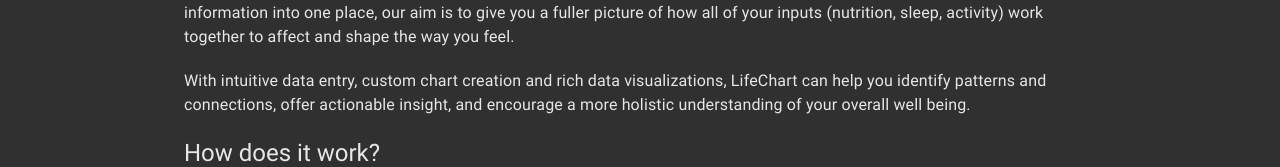
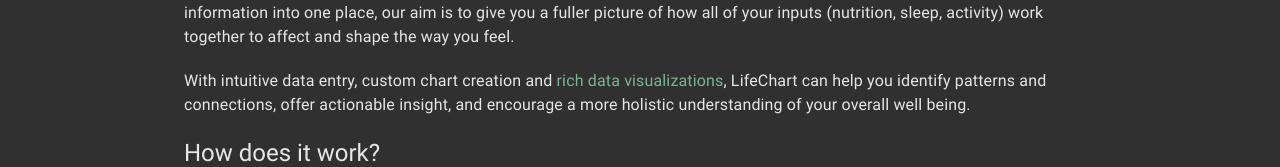
Before and after one commit to jeffmoger/lifechart-client, a React (Create React App) app: page / in a window 1280 px wide. Shown: the part 275-442 px from the top of the page. Built offline with nearby package versions, Linux system fonts and the light colour scheme.

Commit message:
text changes

```diff
--- a/src/components/Intro.js
+++ b/src/components/Intro.js
@@ -75,10 +75,13 @@ export default function Intro(props) {
           you feel.
         </Typography>
         <Typography variant="body1" className={classes.p}>
-          With intuitive data entry, custom chart creation and rich data
-          visualizations, LifeChart can help you identify patterns and
-          connections, offer actionable insight, and encourage a more holistic
-          understanding of your overall well being.
+          With intuitive data entry, custom chart creation and{' '}
+          <Link to="/demo" className={classes.link}>
+            rich data visualizations
+          </Link>
+          , LifeChart can help you identify patterns and connections, offer
+          actionable insight, and encourage a more holistic understanding of
+          your overall well being.
         </Typography>
         <Typography variant="h5" component="h2" className={classes.slogan}>
           How does it work?
```
